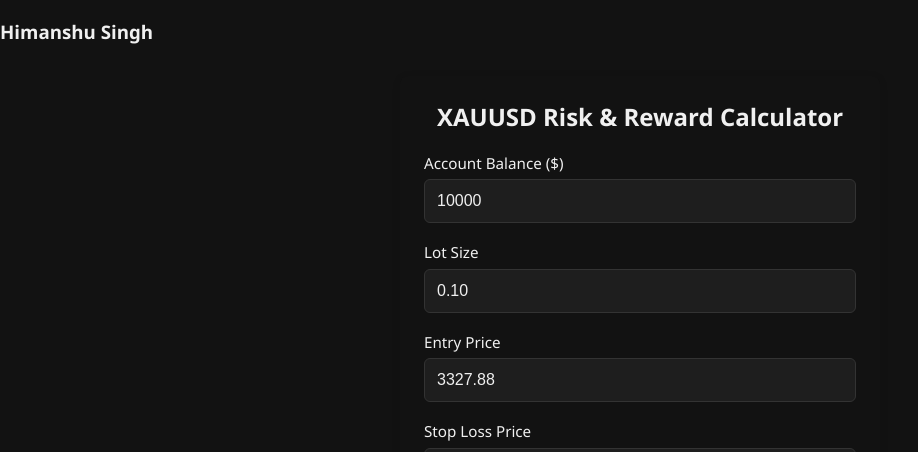
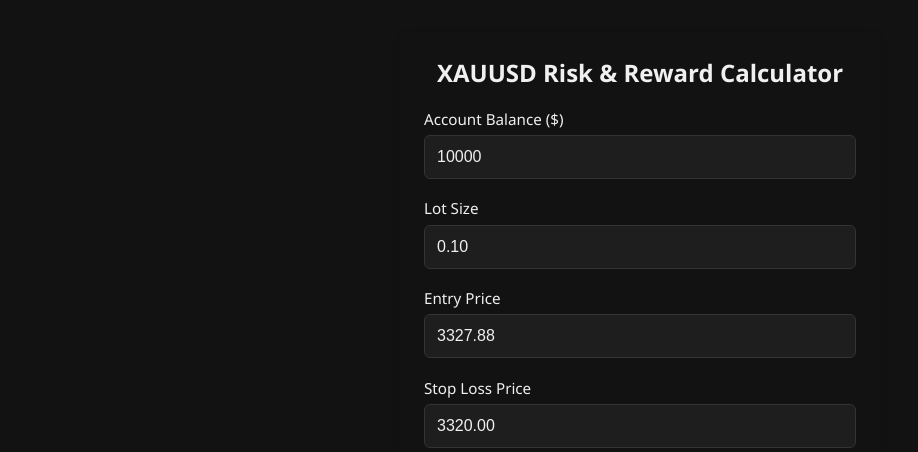
Before and after one commit to meuhimanshu/CalculatorforGold, a plain HTML site: page index.html in a window 1280 px wide. Shown: the top 452 px of the page, without its empty margins (0-918 px from the left). Drawn offline with Linux system fonts and the light colour scheme.

Commit message:
Update index.html no namw

```diff
--- a/index.html
+++ b/index.html
@@ -4,7 +4,6 @@
   <meta charset="UTF-8">
   <meta name="viewport" content="width=device-width, initial-scale=1">
   <title>XAUUSD Calculator</title>
-  <h3>Himanshu Singh</h3>
   <style>
     :root {
       --bg-color: #ffffff;
```
